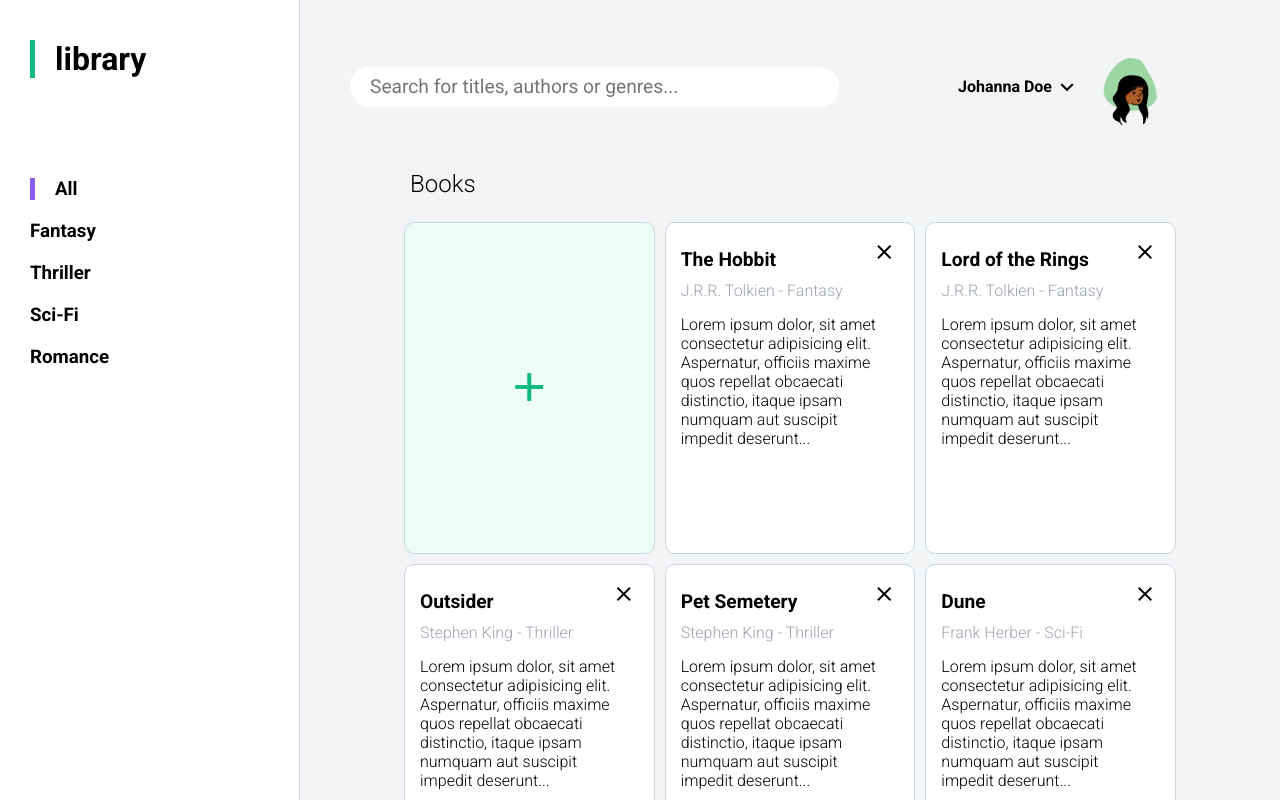
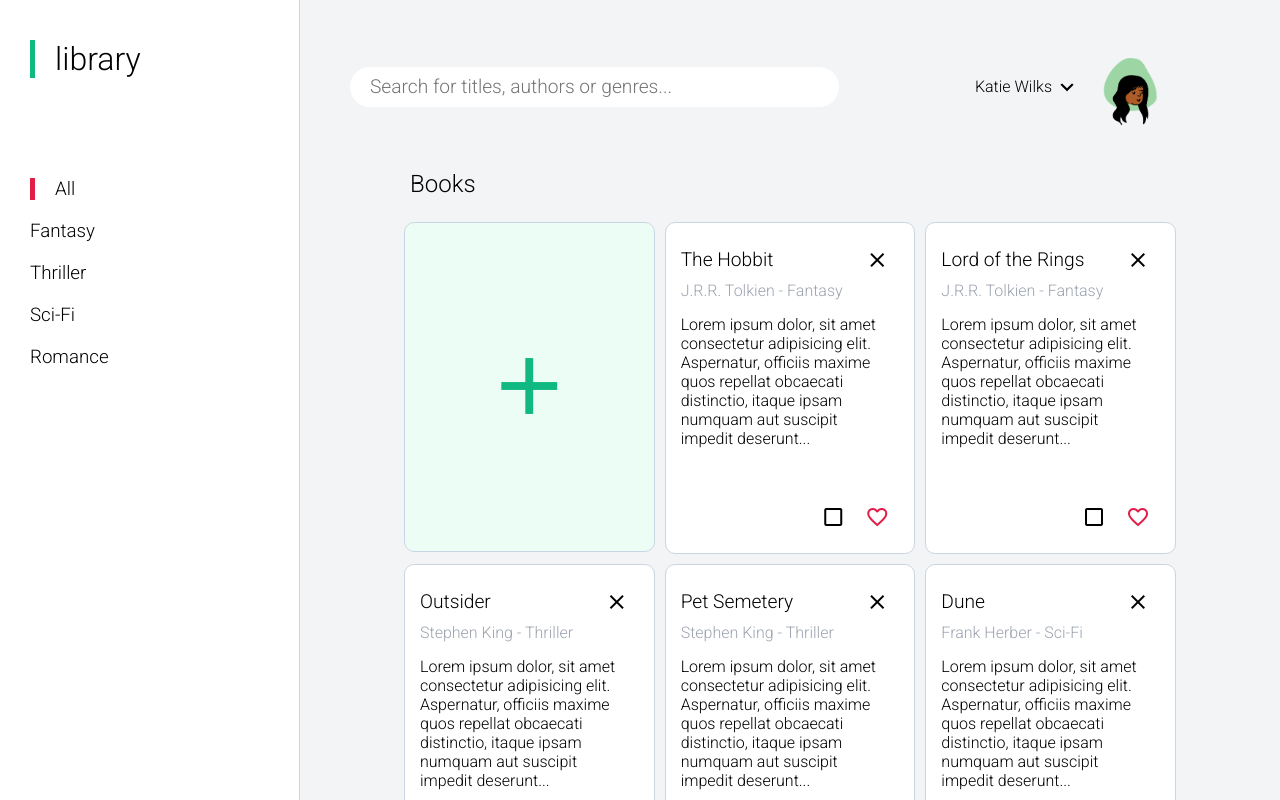
Before and after one commit to cajmandersson/library, a plain HTML site: page index.html in a window 1280 px wide. Both pictures are taken after a click on the element "All". Shown: the top 800 px of the page. Drawn offline with Linux system fonts and the light colour scheme.

Commit message:
Added new features

```diff
--- a/app.js
+++ b/app.js
@@ -1,24 +1,18 @@
 const cardContainer = document.querySelector('#card-container');
 const genresContainer = document.querySelector('#genres')
 const search = document.querySelector('#search');
+const addBtn = document.querySelector('#addBook')
+const lorem = 'Lorem ipsum dolor, sit amet consectetur adipisicing elit. Aspernatur, officiis maxime quos repellat obcaecati distinctio, itaque ipsam numquam aut suscipit impedit deserunt...'
 
-search.addEventListener('keydown', (e) => {
+// Parameters
+let library = []
+let genres = ['All']
+let bookId = 0;
 
-    if (e.key == 'Enter') {
-        while (cardContainer.childElementCount > 1) {
-            cardContainer.removeChild(cardContainer.lastChild)
-        }
-        filteredBooks = [];
-        filteredBooks = filterItems(library, e.target.value, ['title', 'author', 'genre'])
-        populateBooks(filteredBooks)
-    }
-})
 
-let library = []
-let filteredBooks = []
-let genres = ['All']
-
-function Book(title, author, genre, description) {
+// Book Constructor
+function Book(title, author, genre, description, dataIndex) {
+    this.dataIndex = dataIndex
     this.title = title
     this.author = author
     this.genre = genre
@@ -27,10 +21,39 @@ function Book(title, author, genre, description) {
 }
 
 function addBookToLibrary(title, author, genre, description) {
-    library.push(new Book(title, author, genre, description))
+    library.push(new Book(title, author, genre, description, bookId))
+    bookId++;
 }
 
-const lorem = 'Lorem ipsum dolor, sit amet consectetur adipisicing elit. Aspernatur, officiis maxime quos repellat obcaecati distinctio, itaque ipsam numquam aut suscipit impedit deserunt...'
+const filterBooks = (query) => {
+    if (query == null || query == '') {
+        return library
+    } else {
+        return library.filter(book => book.title.toLowerCase() == query.toLowerCase() || book.author.toLowerCase() == query.toLowerCase() || book.genre.toLowerCase() == query.toLowerCase())
+    }
+}
+
+const displayBooks = (query) => {
+    const books = filterBooks(query)
+    removeBooksfromDisplay()
+    books.forEach(book => {
+        cardContainer.append(createBookCard(book))
+        if (!genres.includes(book.genre)) {
+            genres.push(book.genre)
+        }
+    })
+}
+
+function removeBooksfromDisplay() {
+    while (cardContainer.childElementCount > 1) {
+        cardContainer.removeChild(cardContainer.lastChild)
+    }
+}
+
+function removeBookFromLibrary(id) {
+    library = library.filter(book => book.dataIndex != id)
+    displayBooks(null)
+}
 
 addBookToLibrary('The Hobbit', 'J.R.R. Tolkien', 'Fantasy', lorem)
 addBookToLibrary('Lord of the Rings', 'J.R.R. Tolkien', 'Fantasy', lorem)
@@ -41,37 +64,97 @@ addBookToLibrary('The Martian', 'Andy Weir', 'Sci-Fi', lorem)
 addBookToLibrary('Ugly Love', 'Colleen Hoover', 'Romance', lorem)
 addBookToLibrary('Seven Days in June', 'Tia Williams', 'Thriller', lorem)
 
+displayBooks(null)
 
 
-function populateBooks(arr) {
-    arr.forEach((book) => {
-        if (!genres.includes(book.genre)) {
-            genres.push(book.genre)
+search.addEventListener('keydown', (e) => {
+    if (e.key == 'Enter') {
+        displayBooks(e.target.value)
     }
+})
+
+addBtn.addEventListener('click', (e) => {
+    const button = e.target.parentElement
+    const form = document.querySelector('#addForm')
+    console.log(form)
+    button.classList.toggle('hide')
+    form.classList.toggle('hide')
+})
+
+
+function createBookCard(book) {
     const card = document.createElement('div')
     const title = document.createElement('h2')
     const author = document.createElement('h3')
-        const div = document.createElement('div')
-        const features = document.createElement('div')
+    const text = document.createElement('div')
+    const bottomBtns = document.createElement('div')
     const description = document.createElement('p')
     const deleteBtn = document.createElement('button')
-        card.classList.toggle('card')
-        div.classList.toggle('card-text')
+    const likeBtn = document.createElement('button')
+    const readBtn = document.createElement('button')
+
+    deleteBtn.classList.toggle('closeBtn')
+    deleteBtn.innerHTML = `<span class="material-icons">close</span>`
+    deleteBtn.setAttribute('data-index', `${book.dataIndex}`)
+
+    likeBtn.classList.toggle('likeBtn')
+    likeBtn.innerHTML = `<span class="material-icons">favorite_border</span>`
+
+    readBtn.classList.toggle('readBtn')
+    readBtn.innerHTML = `<span class="material-icons">check_box_outline_blank</span>`
+
+    bottomBtns.append(readBtn)
+    bottomBtns.append(likeBtn)
+
+    text.classList.toggle('card-text')
     title.innerText = `${book.title}`
     author.innerText = `${book.author} - ${book.genre}`
     description.innerText = `${book.description}`
-        deleteBtn.innerHTML = '<span class="material-icons close">close</span>'
-        div.append(title)
-        div.append(author)
-        div.append(description)
-        card.append(div)
+
+    text.append(title)
+    text.append(author)
+    text.append(description)
+
+    deleteBtn.addEventListener('click', (e) => {
+        const bookId = e.target.parentElement.getAttribute('data-index')
+        removeBookFromLibrary(bookId)
+    })
+
+
+    // refactor into object
+    likeBtn.addEventListener('click', (e) => {
+        const element = e.target.parentElement;
+        element.classList.toggle('clicked')
+        if (element.classList.contains('clicked')) {
+            element.innerHTML = `<span class="material-icons">favorite</span>`
+        } else {
+            element.innerHTML = `<span class="material-icons">favorite_border</span>`
+        }
+    })
+
+    readBtn.addEventListener('click', (e) => {
+        const element = e.target.parentElement;
+        element.classList.toggle('clicked')
+        if (element.classList.contains('clicked')) {
+            element.innerHTML = `<span class="material-icons">check_box</span>`
+        } else {
+            element.innerHTML = `<span class="material-icons">check_box_outline_blank</span>`
+        }
+    })
+
+    bottomBtns.classList.toggle('bottomBtns')
+
+    card.classList.toggle('card')
+    card.append(text)
     card.append(deleteBtn)
-        card.append(features)
-        cardContainer.append(card)
-    })
+    card.append(bottomBtns)
+    return card;
 }
 
-populateBooks(library);
+
+
+
+// Refactor
 
 genres.forEach((genre) => {
     const h3 = document.createElement('h3')
@@ -85,26 +168,12 @@ genresContainer.firstElementChild.classList.add('active-genre')
 const genreNodes = document.querySelectorAll('.genre');
 genreNodes.forEach((genre) => {
     genre.addEventListener('click', () => {
-        while (cardContainer.childElementCount > 1) {
-            cardContainer.removeChild(cardContainer.lastChild)
+        if (genre.textContent == 'All') {
+            displayBooks(null)
+        } else {
+            displayBooks(genre.textContent)
         }
-
-        if (genre.textContent == 'All') {
-            populateBooks(library);
-
-        } else {
-
-            filteredBooks = [];
-            filteredBooks = filterItems(library, genre.textContent, ['title', 'author', 'genre'])
-            populateBooks(filteredBooks)
-        }
-
         genreNodes.forEach(element => element.classList.remove('active-genre'))
         genre.classList.add('active-genre')
     })
 })
-
-
-const filterItems = (arr, query, param) => {
-    return arr.filter(book => book[param[0]].toLowerCase() == query.toLowerCase() || book[param[1]].toLowerCase() == query.toLowerCase() || book[param[2]].toLowerCase() == query.toLowerCase())
-}
--- a/index.html
+++ b/index.html
@@ -25,7 +25,7 @@
                 <input type="text" name="search" id="search" placeholder="Search for titles, authors or genres...">
             </div>
             <div id="userinfo">
-                <h4>Johanna Doe</h4>
+                <h4>Katie Wilks</h4>
                 <img src="./icons/arrow.png" alt="arrow icon" id="arrow">
                 <img src="./icons/avatar.png" alt="avatar" id="avatar">
             </div>
@@ -35,10 +35,18 @@
                 <h2>Books</h2>
             </div>
             <div id="card-container">
-                <button type="submit"><span class="material-icons" id="add">add</span></button>
-
+                <div id="addCard" class="card">
+                    <form action="/" method="post" class="hide" id="addForm">
+                        <input type="text" name="title" id="inputTitle" placeholder="Title">
+                        <input type="text" name="author" id="authorTitle" placeholder="Author">
+                        <input type="text" name="genre" id="genreTitle" placeholder="Genre">
+                        <input type="textarea" name="description" id="descrTitle" placeholder="Description">
+                    </form>
+                    <button type="submit" id="addBook"><span class="material-icons" id="add">add</span></button>
+                </div>
             </div>
         </div>
+    </div>
     </div>
     </div>
 </body>
--- a/styles.css
+++ b/styles.css
@@ -4,6 +4,7 @@
     margin: 0;
     padding: 0;
     font-family: 'Roboto', sans-serif;
+    font-weight: 300;
 }
 
 #container {
@@ -29,7 +30,7 @@
 }
 
 .active-genre {
-    border-left: 5px solid #8b5cf6;
+    border-left: 5px solid #e11d48;
     padding-left: 20px;
 }
 
@@ -123,11 +124,6 @@
     margin-right: 15px;
 }
 
-.material-icons#add {
-    color: #10b981;
-    font-size: 3rem;
-
-}
 
 #card-container {
     overflow: auto;
@@ -139,14 +135,6 @@
 
 }
 
-#card-container > button {
-    border-radius: 10px;
-    border: none;
-    background-color: #ecfdf5;
-    cursor: pointer;
-    border: 1px solid #cbd5e1;
-}
-
 .card {
     height: 300px;
     padding: 15px 15px;
@@ -156,19 +144,71 @@
     width: auto;
     display: grid;
     grid-template-columns: 1fr 20px;
+    grid-template-rows: 1fr 40px;
+    grid-template-areas:
+    "text close"
+    "buttons buttons";
 }
 
-.card > button {
+.hide {display: none}
+
+
+
+#addCard {
+    height: 330px;
+    border: none;
+    padding: 0px;
+    grid-template-columns: 1fr;
+    grid-template-rows: 1fr;
+}
+
+#addCard> button {
+    padding: 15px;
+    border-radius: 10px;
+    border: none;
+    background-color: #ecfdf5;
+    cursor: pointer;
+    border: 1px solid #cbd5e1;
+}
+
+#addCard > button > span {
+    font-size: 6rem;
+    font-weight: 300;
+    color: #10b981;
+}
+
+.closeBtn {
+    grid-area: close;
     background-color: white;
-    width: 30px;
-    height: 30px;
     justify-self: end;
+    align-self: start;
     border: none;
     cursor: pointer;
+    margin: 10px;
+}
+
+.bottomBtns {
+    grid-area: buttons;
+    display: flex;
+    flex-direction: row;
+    justify-content: end;
+    align-items: center;
+}
+
+.bottomBtns > button {
+    background-color: white;
+    border: none;
+    margin: 10px;
+    cursor: pointer;
+}
+
+.likeBtn {
+    color: #e11d48;
 }
 
 
 .card-text {
+    grid-area: text;
     margin-top: 10px;
 }
 
```
Lines whose indentation alone changed are shown as unchanged.
